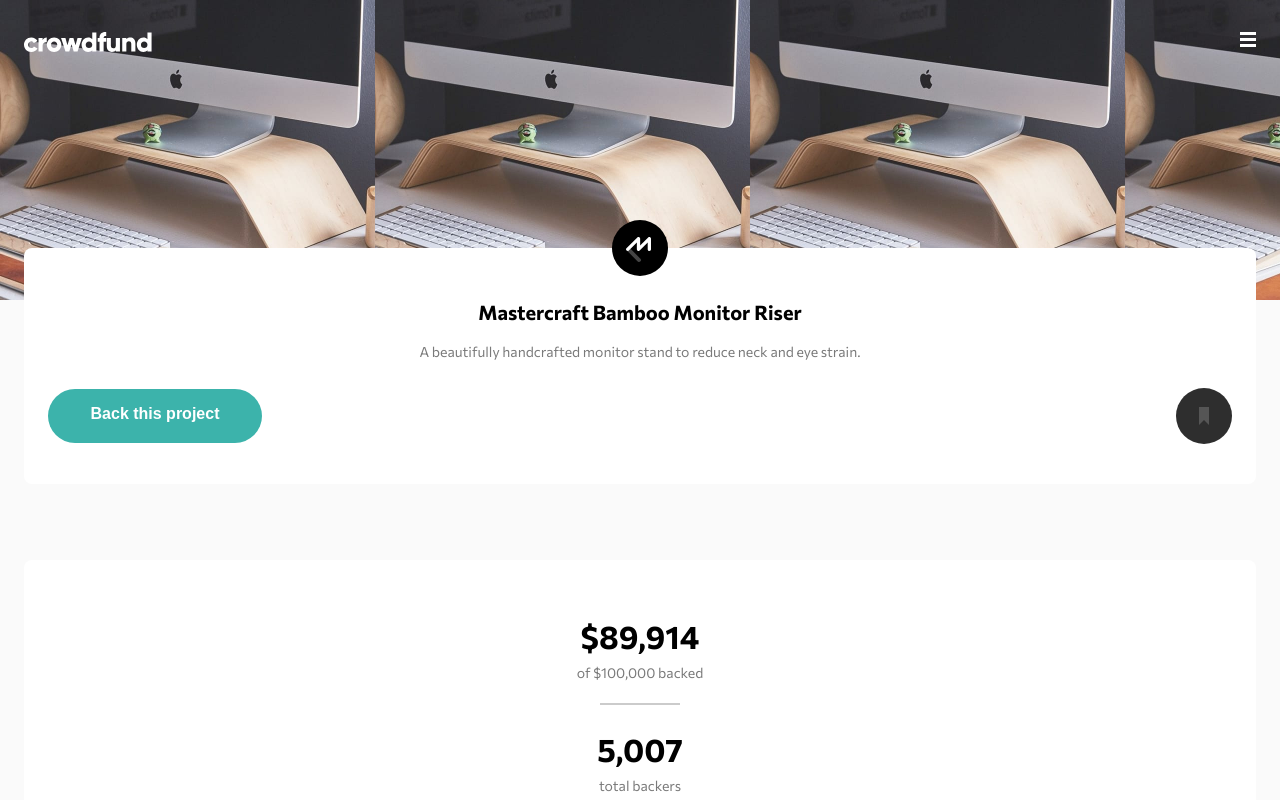
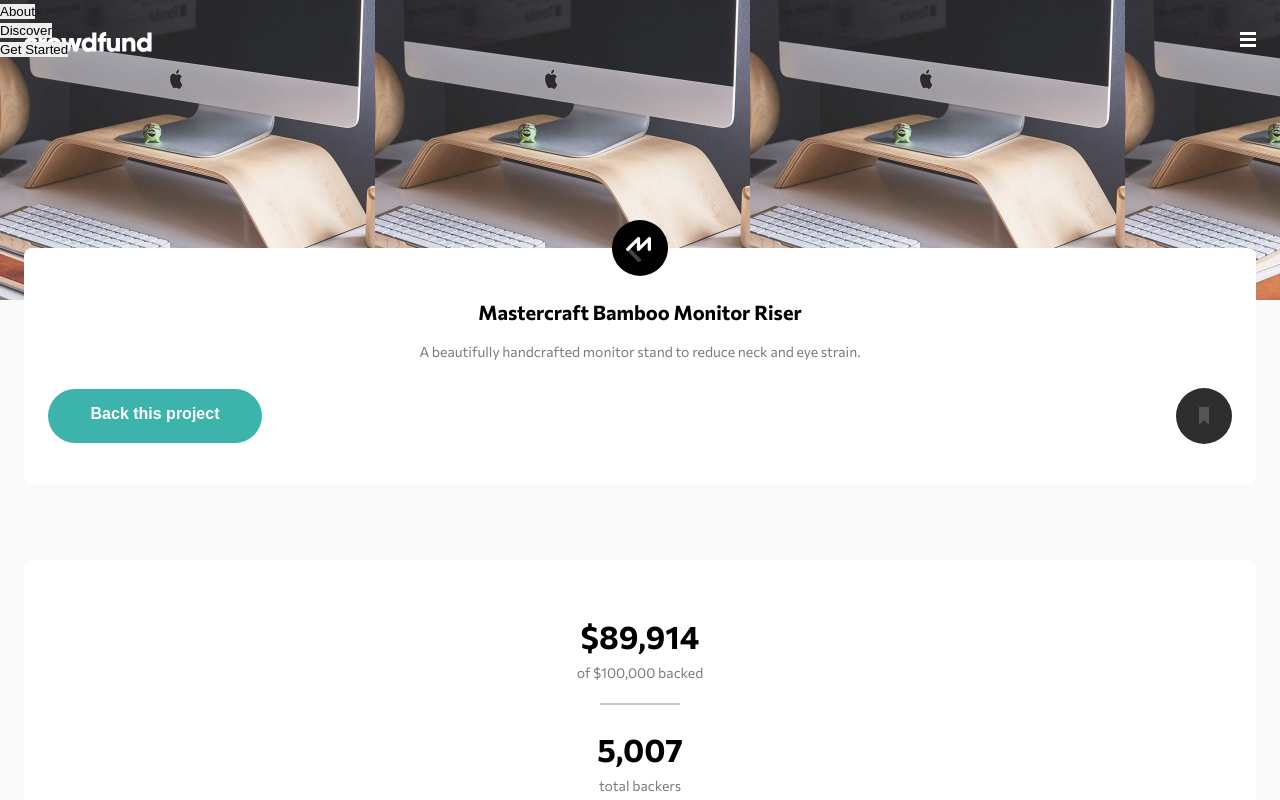
Before and after one commit to Oleksandr-Berd/crowdfund, a React (Vite) app: page / in a window 1280 px wide. Both pictures are taken after a click on the button 1248 px from the left and 39 px from the top of the page. Shown: the top 800 px of the page. Built offline with nearby package versions, Linux system fonts and the light colour scheme.

Commit message:
logic for nav menu is done

```diff
--- a/package.json
+++ b/package.json
@@ -12,7 +12,8 @@
   "dependencies": {
     "formik": "^2.4.6",
     "react": "^19.1.0",
-    "react-dom": "^19.1.0"
+    "react-dom": "^19.1.0",
+    "react-router-dom": "^7.6.2"
   },
   "devDependencies": {
     "@eslint/js": "^9.25.0",
--- a/src/App.jsx
+++ b/src/App.jsx
@@ -12,10 +12,14 @@ const toggleNavMenu = () => {
     setIsNavMenu(!isNavMenu)
 }
 
+  const closeNavMenu = () => {
+    setIsNavMenu(false)
+  }
+
   return (
     <>
      <Header toggleNavMenu={toggleNavMenu}/>
-     <SharedLayout toggleNavMenu={toggleNavMenu} isNavMenu={isNavMenu}/>
+     <SharedLayout toggleNavMenu={toggleNavMenu} isNavMenu={isNavMenu} closeNavMenu={closeNavMenu}/>
     </>
   )
 }
--- a/src/components/NavMenu/NavMenu.jsx
+++ b/src/components/NavMenu/NavMenu.jsx
@@ -1,18 +1,28 @@
+
 import * as SC from "./NavMenuStyled"
 
-const NavMenu = ({toggleNavMenu}) => {
+const NavMenu = ({closeNavMenu}) => {
+
+   const handleScroll = (targetId) => {
+    const el = document.getElementById(targetId);
+    if (el) {
+      el.scrollIntoView({ behavior: "smooth" });
+    }
+    closeNavMenu();
+  };
+
     return (
         <SC.NavMenuOverlay>
         <nav>
             <ul>
                 <li>
-                    <a href="#about" onClick={toggleNavMenu}>About</a>
+                   <button onClick={() => handleScroll("about")}>About</button>
                 </li>
                 <li>
-                    <a href="#discover" onClick={toggleNavMenu}>Discover</a>
+                   <button onClick={() => handleScroll("discover")}>Discover</button>
                 </li>
                 <li>
-                    <a href="#getStarted" onClick={toggleNavMenu}>Get Started</a>
+                   <button onClick={() => handleScroll("getStarted")}>Get Started</button>
                 </li>
             </ul>
         </nav>
--- a/src/components/NavMenu/NavMenuStyled.js
+++ b/src/components/NavMenu/NavMenuStyled.js
@@ -1,5 +1,10 @@
 import styled from "@emotion/styled";
 
 export const NavMenuOverlay = styled.div`
+position: absolute;
 
+top: 0;
+left: 0;
+
+height: 100%;
 `
--- a/src/layouts/SharedLayout/SharedLayout.jsx
+++ b/src/layouts/SharedLayout/SharedLayout.jsx
@@ -7,7 +7,7 @@ import * as SC from "./SharedLayoutStyled"
 import Portal from "../../utils/portal";
 import Project from "../../components/Project/Project";
 import NavMenu from "../../components/NavMenu/NavMenu";
-const SharedLayout = ({toggleNavMenu, isNavMenu}) => {
+const SharedLayout = ({toggleNavMenu, isNavMenu,closeNavMenu }) => {
 
 const [isProject, setIsProject] = useState(false)
 
@@ -23,7 +23,7 @@ const toggleProject = () => {
             <Discover/>
             <About/>
             {isProject ? <Portal><Project toggleProject={toggleProject} isProject={isProject}/></Portal>
-            : isNavMenu ? <Portal><NavMenu toggleProject={toggleNavMenu}/></Portal>
+            : isNavMenu ? <Portal><NavMenu toggleProject={toggleNavMenu} closeNavMenu={closeNavMenu}/></Portal>
             :null}
         </SC.SharedLayoutStyled>
      );
```
Also changed, not shown: 1 other file (tests, documents, lock files or other folders).
